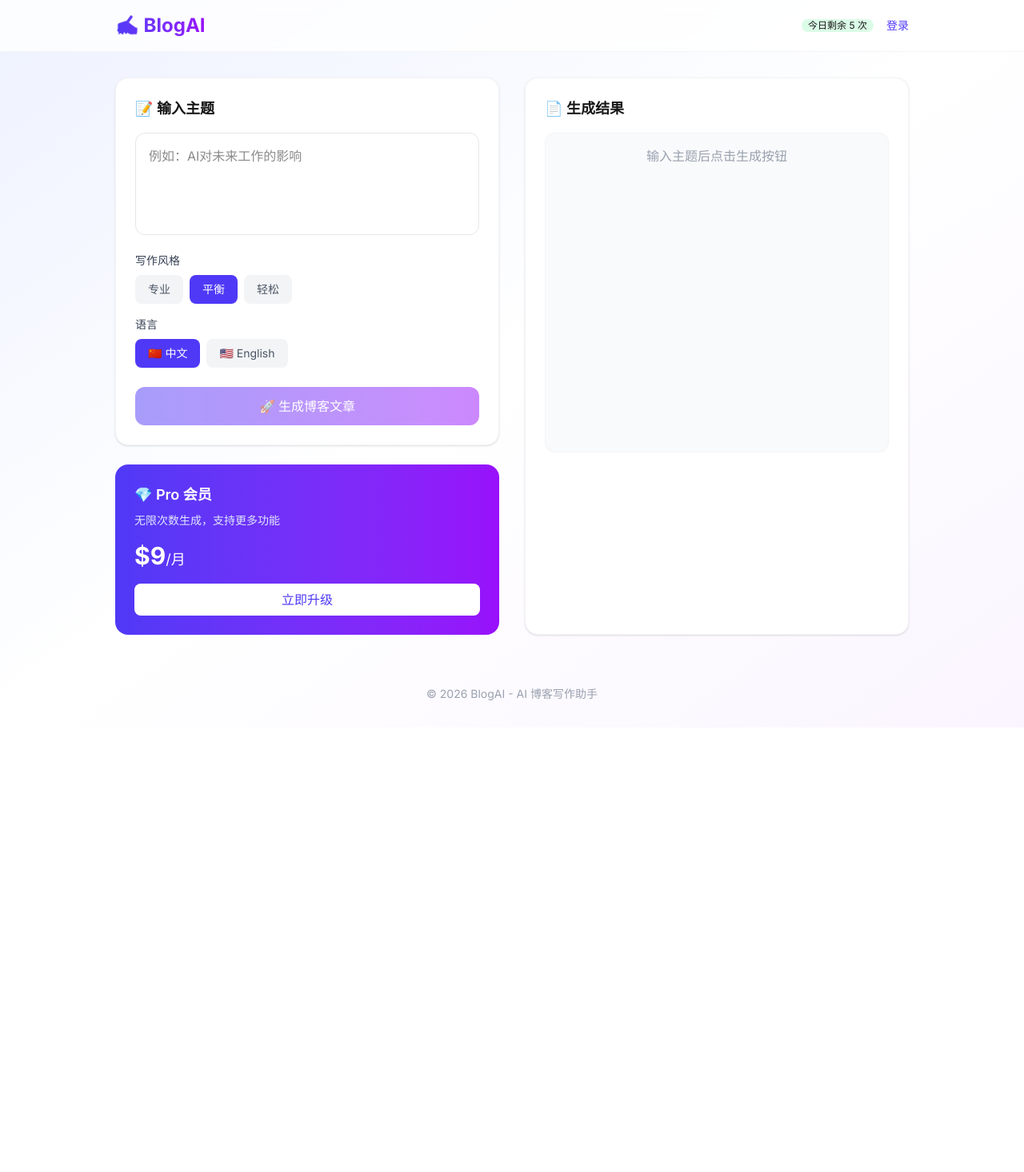
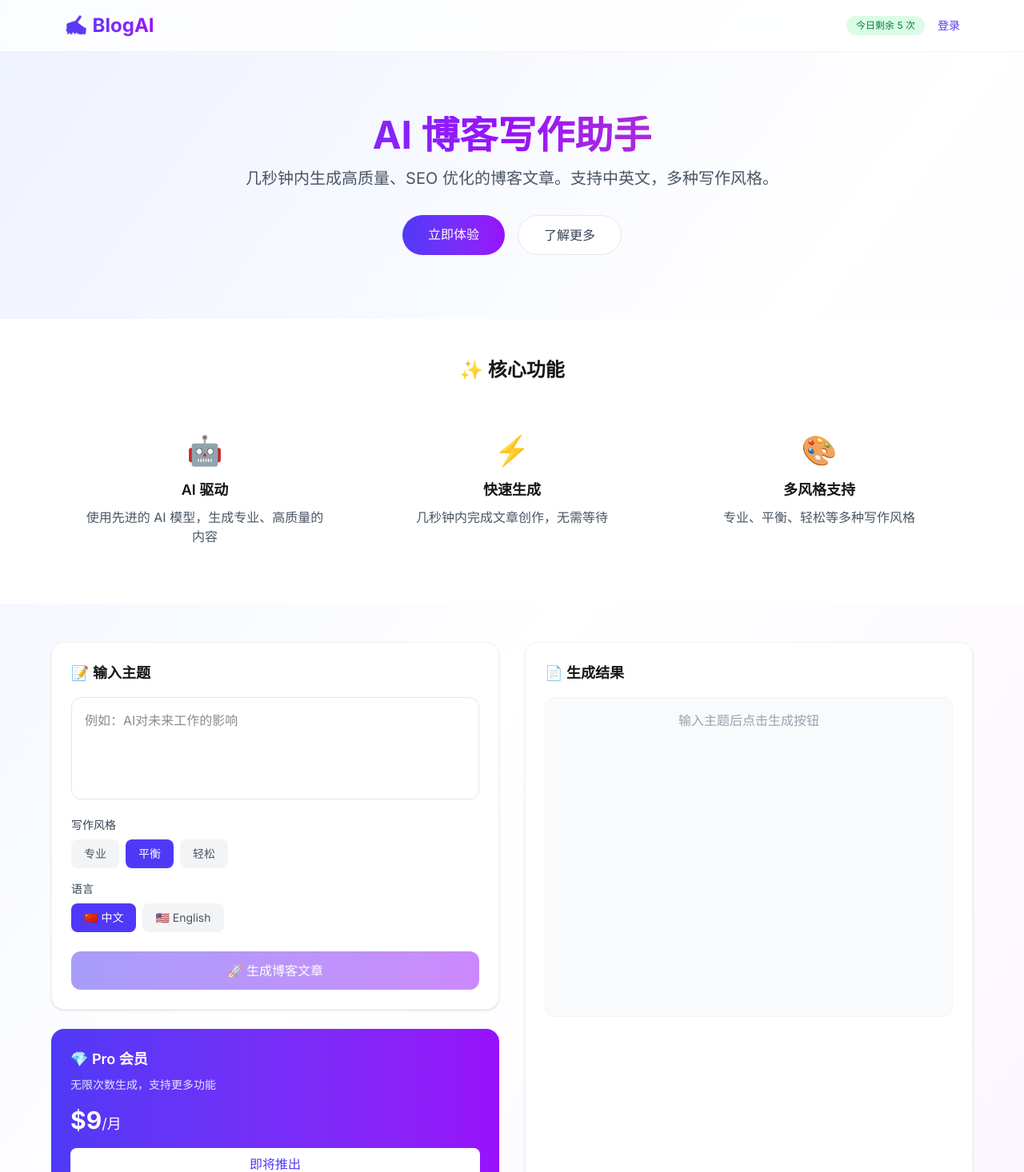
Before and after one commit to yuyouquan/blog-ai, a Next.js app: page / in a window 1280 px wide. Shown: the top 1466 px of the page at 80% size. Before the commit the page ends 910 px from the top, so only its background shows below. Built offline with nearby package versions, Linux system fonts and the light colour scheme; no server answers.

Commit message:
Feat: 优化首页和SEO，添加功能介绍区块

```diff
--- a/src/app/layout.tsx
+++ b/src/app/layout.tsx
@@ -6,8 +6,26 @@ import { Providers } from "@/providers/SessionProvider";
 const inter = Inter({ subsets: ["latin"] });
 
 export const metadata: Metadata = {
-  title: "BlogAI - AI 博客写作助手",
-  description: "使用 AI 在几秒钟内生成优质的博客文章",
+  title: "BlogAI - AI 博客写作助手 | 几秒钟生成优质文章",
+  description: "使用先进的 AI 技术，在几秒钟内生成高质量、SEO 优化的博客文章。支持中英文、专业/平衡/轻松多种风格。免费使用，每天 5 次机会。",
+  keywords: ["AI 博客写作", "AI 写作工具", "博客生成器", "SEO 文章生成", "AI 内容创作"],
+  authors: [{ name: "BlogAI" }],
+  openGraph: {
+    title: "BlogAI - AI 博客写作助手",
+    description: "几秒钟生成优质博客文章，支持中英文，多种风格",
+    type: "website",
+    locale: "zh_CN",
+    siteName: "BlogAI",
+  },
+  twitter: {
+    card: "summary_large_image",
+    title: "BlogAI - AI 博客写作助手",
+    description: "几秒钟生成优质博客文章",
+  },
+  robots: {
+    index: true,
+    follow: true,
+  },
 };
 
 export default function RootLayout({
--- a/src/app/page.tsx
+++ b/src/app/page.tsx
@@ -2,6 +2,7 @@
 
 import { useState, useEffect } from 'react';
 import { useSession, signIn, signOut } from 'next-auth/react';
+import Link from 'next/link';
 
 export default function Home() {
   const { data: session, status } = useSession();
@@ -12,7 +13,6 @@ export default function Home() {
   const [loading, setLoading] = useState(false);
   const [displayProgress, setDisplayProgress] = useState(0);
   const [remaining, setRemaining] = useState(5);
-  const [isPro, setIsPro] = useState(false);
 
   // Check usage on mount
   useEffect(() => {
@@ -97,8 +97,8 @@ export default function Home() {
                   body: JSON.stringify({ identifier }),
                 });
                 // Refresh remaining count
-                const res = await fetch(`/api/usage?identifier=${encodeURIComponent(identifier)}`);
-                const data2 = await res.json();
+                const res2 = await fetch(`/api/usage?identifier=${encodeURIComponent(identifier)}`);
+                const data2 = await res2.json();
                 setRemaining(data2.remaining || 0);
               }
             } catch (e) {
@@ -120,20 +120,21 @@ export default function Home() {
 
   return (
     <div className="min-h-screen bg-gradient-to-br from-indigo-50 via-white to-purple-50">
+      {/* Header */}
       <header className="bg-white/80 backdrop-blur-sm border-b border-gray-100 sticky top-0 z-10">
-        <div className="max-w-5xl mx-auto px-4 py-4 flex items-center justify-between">
+        <div className="max-w-6xl mx-auto px-4 py-4 flex items-center justify-between">
           <h1 className="text-2xl font-bold bg-gradient-to-r from-indigo-600 to-purple-600 bg-clip-text text-transparent">
             ✍️ BlogAI
           </h1>
           <div className="flex items-center gap-4">
             {!session && remaining > 0 && (
-              <span className="text-xs bg-green-100 text-green-700-1 rounded-full px-2 py">
+              <span className="text-xs bg-green-100 text-green-700 rounded-full px-3 py-1">
                 今日剩余 {remaining} 次
               </span>
             )}
             {session ? (
               <div className="flex items-center gap-3">
-                <span className="text-sm text-gray-600">{session.user?.email}</span>
+                <span className="text-sm text-gray-600 hidden sm:inline">{session.user?.email}</span>
                 <button
                   onClick={() => signOut()}
                   className="text-sm text-gray-500 hover:text-gray-700"
@@ -153,9 +154,53 @@ export default function Home() {
         </div>
       </header>
 
-      <main className="max-w-5xl mx-auto px-4 py-8">
+      {/* Hero Section */}
+      <section className="py-12 sm:py-20 text-center px-4">
+        <h2 className="text-3xl sm:text-5xl font-bold mb-4 bg-gradient-to-r from-indigo-600 via-purple-600 to-pink-600 bg-clip-text text-transparent">
+          AI 博客写作助手
+        </h2>
+        <p className="text-lg sm:text-xl text-gray-600 mb-8 max-w-2xl mx-auto">
+          几秒钟内生成高质量、SEO 优化的博客文章。支持中英文，多种写作风格。
+        </p>
+        <div className="flex flex-wrap justify-center gap-4">
+          <a href="#generate" className="bg-gradient-to-r from-indigo-600 to-purple-600 text-white px-8 py-3 rounded-full font-medium hover:opacity-90 transition">
+            立即体验
+          </a>
+          <a href="#features" className="bg-white text-gray-700 px-8 py-3 rounded-full font-medium border border-gray-200 hover:bg-gray-50 transition">
+            了解更多
+          </a>
+        </div>
+      </section>
+
+      {/* Features */}
+      <section id="features" className="py-12 bg-white">
+        <div className="max-w-6xl mx-auto px-4">
+          <h3 className="text-2xl font-bold text-center mb-10">✨ 核心功能</h3>
+          <div className="grid md:grid-cols-3 gap-8">
+            <div className="text-center p-6">
+              <div className="text-4xl mb-4">🤖</div>
+              <h4 className="text-lg font-semibold mb-2">AI 驱动</h4>
+              <p className="text-gray-600">使用先进的 AI 模型，生成专业、高质量的内容</p>
+            </div>
+            <div className="text-center p-6">
+              <div className="text-4xl mb-4">⚡</div>
+              <h4 className="text-lg font-semibold mb-2">快速生成</h4>
+              <p className="text-gray-600">几秒钟内完成文章创作，无需等待</p>
+            </div>
+            <div className="text-center p-6">
+              <div className="text-4xl mb-4">🎨</div>
+              <h4 className="text-lg font-semibold mb-2">多风格支持</h4>
+              <p className="text-gray-600">专业、平衡、轻松等多种写作风格</p>
+            </div>
+          </div>
+        </div>
+      </section>
+
+      {/* Generate Section */}
+      <section id="generate" className="py-12 px-4">
+        <div className="max-w-6xl mx-auto">
           <div className="grid md:grid-cols-2 gap-8">
-          {/* 输入面板 */}
+            {/* Input Panel */}
             <div className="space-y-6">
               <div className="bg-white rounded-2xl shadow-sm border border-gray-100 p-6">
                 <h2 className="text-lg font-semibold mb-4">📝 输入主题</h2>
@@ -169,7 +214,7 @@ export default function Home() {
                 <div className="mt-4 space-y-4">
                   <div>
                     <label className="block text-sm font-medium text-gray-700 mb-2">写作风格</label>
-                  <div className="flex gap-2">
+                    <div className="flex gap-2 flex-wrap">
                       {['professional', 'balanced', 'casual'].map((s) => (
                         <button
                           key={s}
@@ -238,38 +283,18 @@ export default function Home() {
                 )}
               </div>
 
-            {/* 定价卡片 */}
+              {/* Pricing Card */}
               <div className="bg-gradient-to-r from-indigo-600 to-purple-600 rounded-2xl p-6 text-white">
                 <h3 className="text-lg font-semibold mb-2">💎 Pro 会员</h3>
                 <p className="text-indigo-100 text-sm mb-4">无限次数生成，支持更多功能</p>
                 <div className="text-3xl font-bold mb-4">$9<span className="text-lg font-normal">/月</span></div>
-              <button
-                onClick={async () => {
-                  try {
-                    const res = await fetch('/api/stripe/checkout', {
-                      method: 'POST',
-                      headers: { 'Content-Type': 'application/json' },
-                      body: JSON.stringify({
-                        priceId: 'price_pro_monthly',
-                        email: session?.user?.email
-                      }),
-                    });
-                    const data = await res.json();
-                    if (data.url) {
-                      window.location.href = data.url;
-                    }
-                  } catch (e) {
-                    alert('支付加载失败，请重试');
-                  }
-                }}
-                className="w-full bg-white text-indigo-600 py-2 rounded-lg font-medium hover:bg-indigo-50 transition"
-              >
-                立即升级
+                <button className="w-full bg-white text-indigo-600 py-2 rounded-lg font-medium hover:bg-indigo-50 transition">
+                  即将推出
                 </button>
               </div>
             </div>
 
-          {/* 输出面板 */}
+            {/* Output Panel */}
             <div className="bg-white rounded-2xl shadow-sm border border-gray-100 p-6">
               <div className="flex items-center justify-between mb-4">
                 <h2 className="text-lg font-semibold">📄 生成结果</h2>
@@ -297,7 +322,7 @@ export default function Home() {
                     <p className="text-indigo-600 text-sm mt-2">{displayProgress}%</p>
                   </div>
                 ) : content ? (
-                <div className="prose prose-indigo max-w-none whitespace-pre-wrap">
+                  <div className="prose prose-indigo max-w-none whitespace-pre-wrap text-sm">
                     {content}
                   </div>
                 ) : (
@@ -308,10 +333,19 @@ export default function Home() {
               </div>
             </div>
           </div>
-      </main>
+        </div>
+      </section>
 
-      <footer className="max-w-5xl mx-auto px-4 py-8 text-center text-gray-400 text-sm">
-        © 2026 BlogAI - AI 博客写作助手
+      {/* Footer */}
+      <footer className="bg-gray-50 py-8 mt-12">
+        <div className="max-w-6xl mx-auto px-4 text-center text-gray-500 text-sm">
+          <p>© 2026 BlogAI - AI 博客写作助手</p>
+          <p className="mt-2">
+            <a href="https://github.com/yuyouquan/blog-ai" className="text-indigo-600 hover:underline">
+              GitHub
+            </a>
+          </p>
+        </div>
       </footer>
     </div>
   );
```
Also changed, not shown: 1 other file (tests, documents, lock files or other folders). Lines whose indentation alone changed are shown as unchanged.
